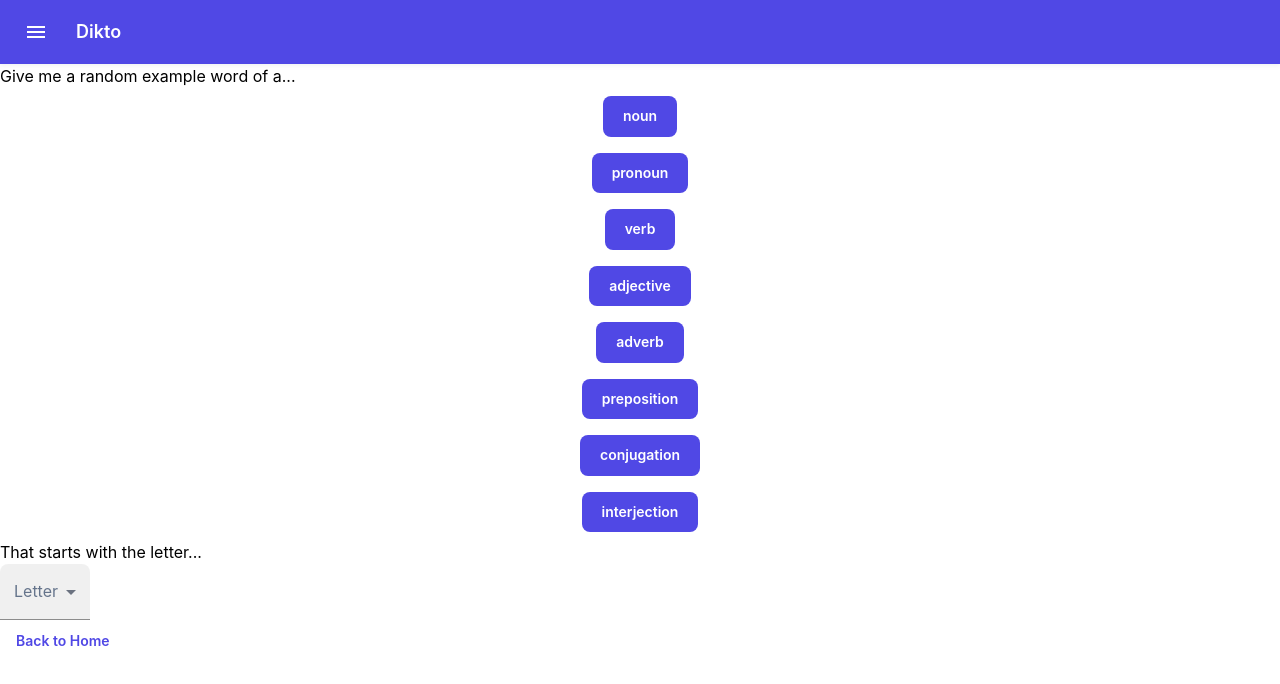
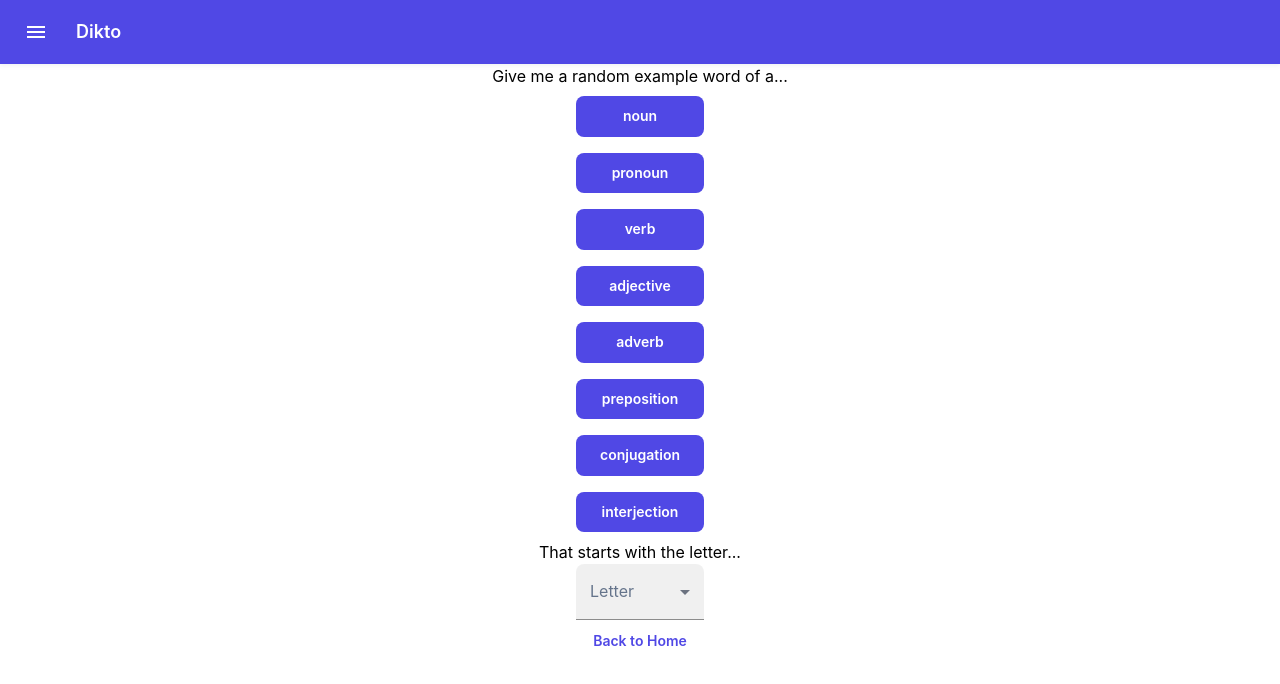
Before and after one commit to strauss02/dikto-frontend, a React (Create React App) app: page /pos in a window 1280 px wide. Shown: the top 684 px of the page. Built offline with nearby package versions, Linux system fonts and the light colour scheme.

Commit message:
css improvements

```diff
--- a/src/App.js
+++ b/src/App.js
@@ -12,29 +12,12 @@ import { ThemeProvider, createTheme } from '@mui/material/styles'
 import PosView from './Components/PosView'
 import HomeButton from './Components/HomeButton'
 import { theme } from './theme'
-
-// const theme = createTheme({
-//   palette: {
-//     type: 'dark',
-//     primary: {
-//       main: '#5893df',
-//     },
-//     secondary: {
-//       main: '#2ec5d3',
-//     },
-//     background: {
-//       default: '#192231',
-//       paper: '#24344d',
-//     },
-//   },
-//   typography: {
-//     fontFamily: '"Lato", "Helvetica", "Arial", sans-serif',
-//   },
-// })
+import GlobalStyles from '@mui/material/GlobalStyles'
 
 function App() {
   return (
     <ThemeProvider theme={theme}>
+      <GlobalStyles styles={{ a: { textDecoration: 'none' } }} />
       <div>
         <Appbar />
         <Routes>
--- a/src/Components/Appbar.jsx
+++ b/src/Components/Appbar.jsx
@@ -12,11 +12,13 @@ import HomeIcon from '@mui/icons-material/Home'
 import ListItemIcon from '@mui/material/ListItemIcon'
 import ListItemText from '@mui/material/ListItemText'
 import MenuIcon from '@mui/icons-material/Menu'
-
 import React from 'react'
 import { ListItem } from '@mui/material'
+import { useNavigate } from 'react-router'
 
 function Appbar() {
+  const navigate = useNavigate()
+
   const [open, setOpen] = React.useState(false)
 
   const handleDrawerOpen = () => {
@@ -88,13 +90,25 @@ function Appbar() {
             height: '100%',
           }}
         >
-          <ListItem button>
+          <ListItem
+            button
+            onClick={() => {
+              navigate('/')
+              handleDrawerClose()
+            }}
+          >
             <ListItemIcon>
               <HomeIcon />
             </ListItemIcon>
             <ListItemText primary={'Home'} />
           </ListItem>
-          <ListItem button>
+          <ListItem
+            button
+            onClick={() => {
+              navigate('/pos')
+              handleDrawerClose()
+            }}
+          >
             <ListItemIcon>
               <AbcIcon />
             </ListItemIcon>
--- a/src/Components/HomeButton.jsx
+++ b/src/Components/HomeButton.jsx
@@ -1,16 +1,17 @@
 import { Button } from '@mui/material'
+import { Box } from '@mui/system'
 import React from 'react'
 import { useNavigate } from 'react-router'
 
 function HomeButton() {
   const navigate = useNavigate()
   return (
-    <div>
+    <Box sx={{ textAlign: 'center' }}>
       <Button sx={{ mb: 20 }} onClick={() => navigate('/')}>
         {' '}
         Back to Home
       </Button>
-    </div>
+    </Box>
   )
 }
 
--- a/src/Components/LetterSelect.jsx
+++ b/src/Components/LetterSelect.jsx
@@ -7,7 +7,7 @@ import Select from '@mui/material/Select'
 
 function LetterSelect(props) {
   return (
-    <Box sx={{ minWidth: 60, maxWidth: 90 }}>
+    <Box sx={{ minWidth: '8rem' }}>
       <FormControl fullWidth>
         <InputLabel id="letter-select-label">Letter</InputLabel>
         <Select
@@ -17,6 +17,17 @@ function LetterSelect(props) {
           value={props.letter}
           label="Letter"
           onChange={props.handleChange}
+          MenuProps={{
+            PaperProps: { sx: { maxHeight: 180 } },
+            anchorOrigin: {
+              vertical: 'center',
+              horizontal: 'center',
+            },
+            transformOrigin: {
+              vertical: 'center',
+              horizontal: 'center',
+            },
+          }}
         >
           <MenuItem value={'a'}>A</MenuItem>
           <MenuItem value={'b'}>B</MenuItem>
--- a/src/Components/LoadingSpinner.jsx
+++ b/src/Components/LoadingSpinner.jsx
@@ -1,11 +1,12 @@
 import React from 'react'
 import CircularProgress from '@mui/material/CircularProgress'
+import { Box } from '@mui/system'
 
 function LoadingSpinner() {
   return (
-    <div>
+    <Box sx={{ textAlign: 'center', padding: '70px 0' }}>
       <CircularProgress size={'8rem'} color="secondary" />
-    </div>
+    </Box>
   )
 }
 
--- a/src/Components/PosView.jsx
+++ b/src/Components/PosView.jsx
@@ -24,11 +24,6 @@ function PosView() {
     setLetter(event.target.value)
   }
   return (
-    <div>
-      <Typography sx={{}} variant="body1">
-        {' '}
-        Give me a random example word of a...
-      </Typography>
     <Box
       sx={{
         display: 'flex',
@@ -37,20 +32,23 @@ function PosView() {
         justifyContent: 'space-around',
       }}
     >
+      <Typography sx={{}} variant="body1">
+        {' '}
+        Give me a random example word of a...
+      </Typography>
       {Object.entries(posByNum).map((entry, i) => {
         return (
           // the link would be created according to the starting letter chosen. if no letter was chosen, makeLinkPath's logic will take care of that.
           <Link to={makeLinkPath(entry[0], letter)} key={`${entry[1]}${i}`}>
-              <Button sx={{ m: 1 }} variant="contained">
+            <Button sx={{ m: 1, minWidth: '8rem' }} variant="contained">
               {entry[1]}
             </Button>
           </Link>
         )
       })}
-      </Box>
       <Typography> That starts with the letter...</Typography>
       <LetterSelect letter={letter} handleChange={handleChange}></LetterSelect>
-    </div>
+    </Box>
   )
 }
 
--- a/src/Components/WordView.jsx
+++ b/src/Components/WordView.jsx
@@ -41,7 +41,7 @@ function WordView(props) {
         //first, check if beggining letter was chosen
         if (params.letter) {
           const entries = await fetchRandomWord(params.part, params.letter)
-          setWordEntries([entries])
+          entries ? setWordEntries([entries]) : setWordEntries([])
           setIsLoading(false)
         }
         // if no beggining letter was chosen, just fetch a randomword
--- a/src/Utils/utils.js
+++ b/src/Utils/utils.js
@@ -18,9 +18,12 @@ export async function fetchRandomWord(pos, letter) {
   } else {
     answer = await fetch(`${API_URL}/pos/${pos}`)
   }
-  const response = await answer.json()
-  console.log(response)
-  return response
+  try {
+    const response = await answer.json()
+    return response
+  } catch {
+    return
+  }
 }
 
 export function makeLinkPath(pos, letter) {
```
Lines whose indentation alone changed are shown as unchanged.
